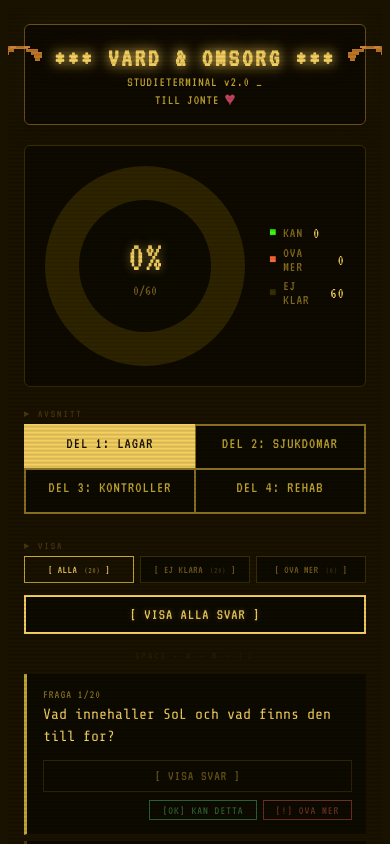
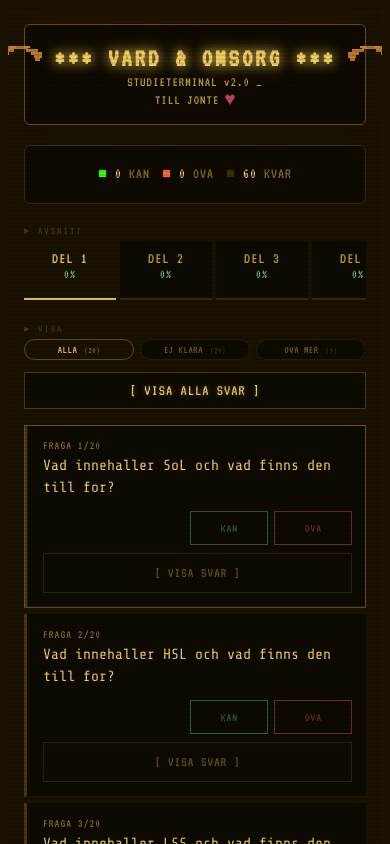
Before and after one commit to dubYdub/Studera-Jonte, a React (Vite) app: page / in a window 390 px wide. Shown: the top 844 px of the page. Built offline with nearby package versions, Linux system fonts and the light colour scheme.

Commit message:
Improve study UI usability

```diff
--- a/src/App.jsx
+++ b/src/App.jsx
@@ -177,7 +177,7 @@ export default function App() {
       <div className="crt-wrap">
         <div className="scanline" />
         <TitleBar />
-        <DonutChart stats={stats} />
+        <DonutChart stats={stats} animated={!!toast} />
         <div className="nav-section">
           <div className="nav-label">▸ AVSNITT</div>
           <TabRow currentPart={currentPart} onSelect={handleTabChange} status={status} />
@@ -186,8 +186,10 @@ export default function App() {
           <div className="nav-label">▸ VISA</div>
           <FilterBar filter={filter} onSelect={setFilter} counts={filterCounts} />
         </div>
-        <ExpandAllBtn allExpanded={allCurrentOpen} onToggle={handleExpandToggle} />
-        <div className="kb-hint">SPACE · K · R · ↑↓</div>
+        <div className="study-toolbar">
+          <ExpandAllBtn allExpanded={allCurrentOpen} onToggle={handleExpandToggle} />
+          <div className="kb-hint">SPACE · K · R · ↑↓</div>
+        </div>
         {filteredQuestions.length === 0 ? (
           <div className="empty">{'>> INGA FRAGOR MATCHAR <<'}</div>
         ) : (
--- a/src/components/DonutChart.jsx
+++ b/src/components/DonutChart.jsx
@@ -1,4 +1,4 @@
-export default function DonutChart({ stats }) {
+export default function DonutChart({ stats, animated = false }) {
   const { total, know, review } = stats
   const unkn = Math.max(0, total - know - review)
   const knowPct  = total > 0 ? (know   / total) * 100 : 0
@@ -7,8 +7,9 @@ export default function DonutChart({ stats }) {
 
   return (
     <div className="donut-wrap">
+      <div className="donut-desktop">
         <div
-        className="donut-ring"
+          className={`donut-ring${animated ? ' pulse' : ''}`}
           style={{
             background: `conic-gradient(
               #39ff14 0% ${knowPct}%,
@@ -40,5 +41,11 @@ export default function DonutChart({ stats }) {
           </div>
         </div>
       </div>
+      <div className="donut-mobile">
+        <span><span className="stat-know">■</span><span className="stat-n"> {know}</span> KAN</span>
+        <span><span className="stat-rev">■</span><span className="stat-n"> {review}</span> OVA</span>
+        <span><span className="stat-unk">■</span><span className="stat-n"> {unkn}</span> KVAR</span>
+      </div>
+    </div>
   )
 }
--- a/src/components/FilterBar.jsx
+++ b/src/components/FilterBar.jsx
@@ -10,10 +10,10 @@ export default function FilterBar({ filter, onSelect, counts }) {
       {FILTERS.map(({ id, label }) => (
         <button
           key={id}
-          className={`fbtn${filter === id ? ' active' : ''}`}
+          className={`filter-chip${filter === id ? ' active' : ''}`}
           onClick={() => onSelect(id)}
         >
-          [ {label} <span className="cnt">({counts[id]})</span> ]
+          {label} <span className="cnt">({counts[id]})</span>
         </button>
       ))}
     </div>
--- a/src/components/QuestionCard.jsx
+++ b/src/components/QuestionCard.jsx
@@ -29,10 +29,28 @@ export default function QuestionCard({ question, part, total, status, onMark, is
     <div
       id={`card-${cardIndex}`}
       className={`q-card${flashClass ? ' ' + flashClass : ''}${focused ? ' focused' : ''}`}
-      style={{ animationDelay: `${cardIndex * 50}ms` }}
+      style={{
+        borderLeftColor: isKnow ? '#39ff14' : isRev ? '#ff6b35' : '#4a3810',
+        animationDelay: `${cardIndex * 50}ms`,
+      }}
     >
       <div className="q-num">FRAGA {i + 1}/{total}{badge}</div>
       <div className="q-text">{q}</div>
+
+      <div className="mark-row">
+        <button
+          className={`mbtn mbtn-know${isKnow ? ' active' : ''}`}
+          onClick={() => handleMark('know')}
+        >
+          KAN
+        </button>
+        <button
+          className={`mbtn mbtn-rev${isRev ? ' active' : ''}`}
+          onClick={() => handleMark('review')}
+        >
+          OVA
+        </button>
+      </div>
 
       <button className="reveal-btn" onClick={onToggle}>
         {isOpen ? '[ DOLJ SVAR ]' : '[ VISA SVAR ]'}
@@ -55,21 +73,6 @@ export default function QuestionCard({ question, part, total, status, onMark, is
           </div>
         </div>
       </div>
-
-      <div className="mark-row">
-        <button
-          className={`mbtn mbtn-know${isKnow ? ' active' : ''}`}
-          onClick={() => handleMark('know')}
-        >
-          [OK] KAN DETTA
-        </button>
-        <button
-          className={`mbtn mbtn-rev${isRev ? ' active' : ''}`}
-          onClick={() => handleMark('review')}
-        >
-          [!] OVA MER
-        </button>
-      </div>
     </div>
   )
 }
--- a/src/components/TabRow.jsx
+++ b/src/components/TabRow.jsx
@@ -2,12 +2,13 @@ import { data } from '../data'
 
 export default function TabRow({ currentPart, onSelect, status }) {
   return (
-    <div className="tabs">
-      {Object.keys(data).map(part => {
+    <div className="tab-strip">
+      {Object.keys(data).map((part, index) => {
         const total = data[part].length
         const know = data[part].filter((_, i) => status[`${part}|${i}`] === 'know').length
         const pct = total > 0 ? (know / total) * 100 : 0
         const done = pct === 100
+        const [, subtitle = part] = part.split(': ')
 
         return (
           <button
@@ -15,7 +16,11 @@ export default function TabRow({ currentPart, onSelect, status }) {
             className={`tab${part === currentPart ? ' active' : ''}`}
             onClick={() => onSelect(part)}
           >
-            {part}
+            <span className="tab-title">
+              <span className="tab-short">DEL {index + 1}</span>
+              <span className="tab-long">: {subtitle}</span>
+            </span>
+            <span className="tab-pct">{Math.round(pct)}%</span>
             <div className="tab-progress">
               <div
                 className="tab-progress-fill"
--- a/src/index.css
+++ b/src/index.css
@@ -23,10 +23,7 @@ body {
   .retro { border: none; padding: 0.5rem; margin: 0; max-width: 100%; }
   .crt-wrap { border: none; padding: 0.5rem; }
   .title-bar { padding-bottom: 0.5rem; margin-bottom: 0.75rem; }
-  .donut-wrap { gap: 1rem; }
-  .donut-ring { width: 160px; height: 160px; }
-  .donut-hole { inset: 26px; }
-  .donut-pct { font-size: 36px; }
+  .donut-wrap { margin-bottom: 0.75rem; padding: 0.7rem 0.85rem; }
 }
 
 /* === CRT boot animation === */
@@ -139,6 +136,12 @@ body {
   border: 1px solid #3a2e00;
   border-radius: 6px;
 }
+.donut-desktop {
+  display: flex;
+  align-items: center;
+  justify-content: center;
+  gap: 1.5rem;
+}
 .donut-ring {
   width: 200px;
   height: 200px;
@@ -147,6 +150,11 @@ body {
   flex-shrink: 0;
   transition: background 0.5s ease;
 }
+@keyframes donutPulse {
+  0%, 100% { box-shadow: 0 0 0 rgba(57, 255, 20, 0); }
+  45% { box-shadow: 0 0 28px rgba(57, 255, 20, 0.55); }
+}
+.donut-ring.pulse { animation: donutPulse 0.9s ease; }
 .donut-hole {
   position: absolute;
   inset: 34px;
@@ -187,12 +195,26 @@ body {
 }
 .leg-dot { font-size: 12px; }
 .leg-n { color: #f5d060; margin-left: 4px; font-size: clamp(16px, 3.5vw, 20px); }
+.donut-mobile {
+  display: none;
+  align-items: center;
+  justify-content: center;
+  gap: 12px;
+  width: 100%;
+  color: #8a7020;
+  font-size: 15px;
+  letter-spacing: 1px;
+  white-space: nowrap;
+}
+.stat-know { color: #39ff14; }
+.stat-rev { color: #ff6b35; }
+.stat-unk { color: #3a3000; }
+.stat-n { color: #f5d060; }
 
 /* === Nav sections === */
 .nav-section { margin-bottom: 0.5rem; }
 .nav-section--filter {
-  border-top: 1px solid #1a1400;
-  padding-top: 0.5rem;
+  padding-top: 0.25rem;
   margin-top: 0.25rem;
 }
 .nav-label {
@@ -203,15 +225,23 @@ body {
 }
 
 /* === Tabs === */
-.tabs {
-  display: grid;
-  grid-template-columns: 1fr 1fr;
-  gap: 0;
+.tab-strip {
+  display: flex;
+  gap: 4px;
+  overflow-x: auto;
+  scrollbar-width: none;
   margin-bottom: 1rem;
+  padding-bottom: 2px;
+}
+.tab-strip::-webkit-scrollbar {
+  display: none;
 }
 .tab {
-  padding: 10px 8px;
-  border: 2px solid #8a7020;
+  min-width: 156px;
+  flex: 1 0 0;
+  padding: 10px 9px 8px;
+  border: 0;
+  border-bottom: 2px solid #3a2e00;
   font-size: clamp(14px, 4vw, 17px);
   cursor: pointer;
   background: #0d0a00;
@@ -219,16 +249,21 @@ body {
   font-family: 'VT323', monospace;
   letter-spacing: 1px;
   text-align: center;
-  border-bottom: none;
-  transition: background 0.1s, color 0.1s;
+  transition: background 0.1s, color 0.1s, border-color 0.1s;
 }
-.tab:nth-child(1) { border-right: 1px solid #8a7020; }
-.tab:nth-child(2) { border-left:  1px solid #8a7020; }
-.tab:nth-child(3) { border-right: 1px solid #8a7020; border-bottom: 2px solid #8a7020; }
-.tab:nth-child(4) { border-left:  1px solid #8a7020; border-bottom: 2px solid #8a7020; }
-.tab.active { background: #f5d060; color: #1a1200; border-color: #f5d060; }
+.tab.active { background: #1a1200; color: #f5d060; border-color: #f5d060; }
 .tab:hover:not(.active) { background: #2a1e00; color: #f5d060; }
 .tab:active { transform: scale(0.97); }
+.tab-title,
+.tab-pct {
+  display: block;
+}
+.tab-pct {
+  margin-top: 2px;
+  color: #7ecf80;
+  font-size: 13px;
+  line-height: 1;
+}
 
 /* === Filter row === */
 .filter-row {
@@ -236,10 +271,11 @@ body {
   gap: 6px;
   margin-bottom: 0.75rem;
 }
-.fbtn {
+.filter-chip {
   flex: 1;
-  padding: 7px 4px;
-  border: 1px solid #3a2e00;
+  padding: 4px 10px;
+  border: 1px solid #2a2000;
+  border-radius: 12px;
   font-size: clamp(11px, 2.8vw, 14px);
   cursor: pointer;
   background: #0d0a00;
@@ -252,23 +288,31 @@ body {
   text-overflow: ellipsis;
   transition: background 0.1s, color 0.1s, border-color 0.1s;
 }
-.fbtn.active { background: #1a1200; color: #f5d060; border-color: #c4a830; }
-.fbtn:hover  { border-color: #c4a830; color: #c4a830; }
-.fbtn:active { transform: scale(0.97); }
-.fbtn .cnt   { opacity: 0.55; font-size: 0.8em; margin-left: 2px; }
+.filter-chip.active { background: #1a1200; color: #f5d060; border-color: #6a5018; }
+.filter-chip:hover  { border-color: #c4a830; color: #c4a830; }
+.filter-chip:active { transform: scale(0.97); }
+.filter-chip .cnt   { opacity: 0.55; font-size: 0.8em; margin-left: 2px; }
+
+.study-toolbar {
+  display: flex;
+  justify-content: space-between;
+  align-items: center;
+  gap: 12px;
+  margin-bottom: 1rem;
+}
 
 /* === Expand all button === */
 .expand-btn {
-  width: 100%;
+  width: auto;
   padding: 10px;
   background: #0d0a00;
-  border: 2px solid #f5d060;
+  border: 1px solid #4a3810;
   font-size: clamp(14px, 4vw, 17px);
   color: #f5d060;
   cursor: pointer;
   font-family: 'VT323', monospace;
   letter-spacing: 1px;
-  margin-bottom: 1rem;
+  margin-bottom: 0;
   transition: background 0.15s, box-shadow 0.15s;
   text-shadow: 0 0 6px rgba(245, 208, 96, 0.3);
 }
@@ -300,6 +344,7 @@ body {
   background: #0d0a00;
   position: relative;
   animation: cardIn 0.35s ease both;
+  transition: border-left-color 0.3s ease;
 }
 .q-card::before { display: none; }
 .q-card.flash-know { animation: glowKnow 0.6s ease; }
@@ -375,10 +420,10 @@ body {
   display: flex;
   justify-content: flex-end;
   gap: 6px;
-  margin-top: 0.5rem;
+  margin-bottom: 0.5rem;
 }
 .mbtn {
-  padding: 3px 12px;
+  padding: 8px 18px;
   border: 1px solid;
   font-size: clamp(12px, 3vw, 14px);
   cursor: pointer;
@@ -409,7 +454,9 @@ body {
 
 /* === Focused card (keyboard nav) === */
 .q-card.focused {
-  border-left-color: #c4a830;
+  outline: 1px solid #6a5018;
+  outline-offset: -1px;
+  box-shadow: inset 0 0 0 1px rgba(245, 208, 96, 0.08);
 }
 
 /* === Answer bullets === */
@@ -432,7 +479,7 @@ body {
 
 /* === Tab progress bar === */
 .tab-progress {
-  height: 2px;
+  height: 4px;
   background: transparent;
   margin-top: 5px;
   overflow: hidden;
@@ -444,12 +491,13 @@ body {
 
 /* === Keyboard hint === */
 .kb-hint {
-  text-align: center;
+  text-align: right;
   font-size: 11px;
   color: #2a2000;
   letter-spacing: 2px;
-  margin-bottom: 0.75rem;
+  margin-bottom: 0;
   font-family: 'VT323', monospace;
+  white-space: nowrap;
 }
 
 /* === Milestone toast === */
@@ -477,3 +525,19 @@ body {
   white-space: nowrap;
   animation: toastIn 0.3s ease forwards;
 }
+
+@media (max-width: 600px) {
+  .donut-desktop { display: none; }
+  .donut-mobile { display: flex; }
+  .kb-hint { display: none; }
+  .study-toolbar { align-items: stretch; }
+  .expand-btn { flex: 1; }
+  .mbtn { padding: 10px 20px; min-width: 78px; }
+  .reveal-btn { padding: 12px 8px; }
+}
+
+@media (max-width: 500px) {
+  .tab { min-width: 92px; }
+  .tab-long { display: none; }
+  .tab-short { display: inline; }
+}
```
Also changed, not shown: 5 other files (tests, documents, lock files or other folders). Lines whose indentation alone changed are shown as unchanged.
